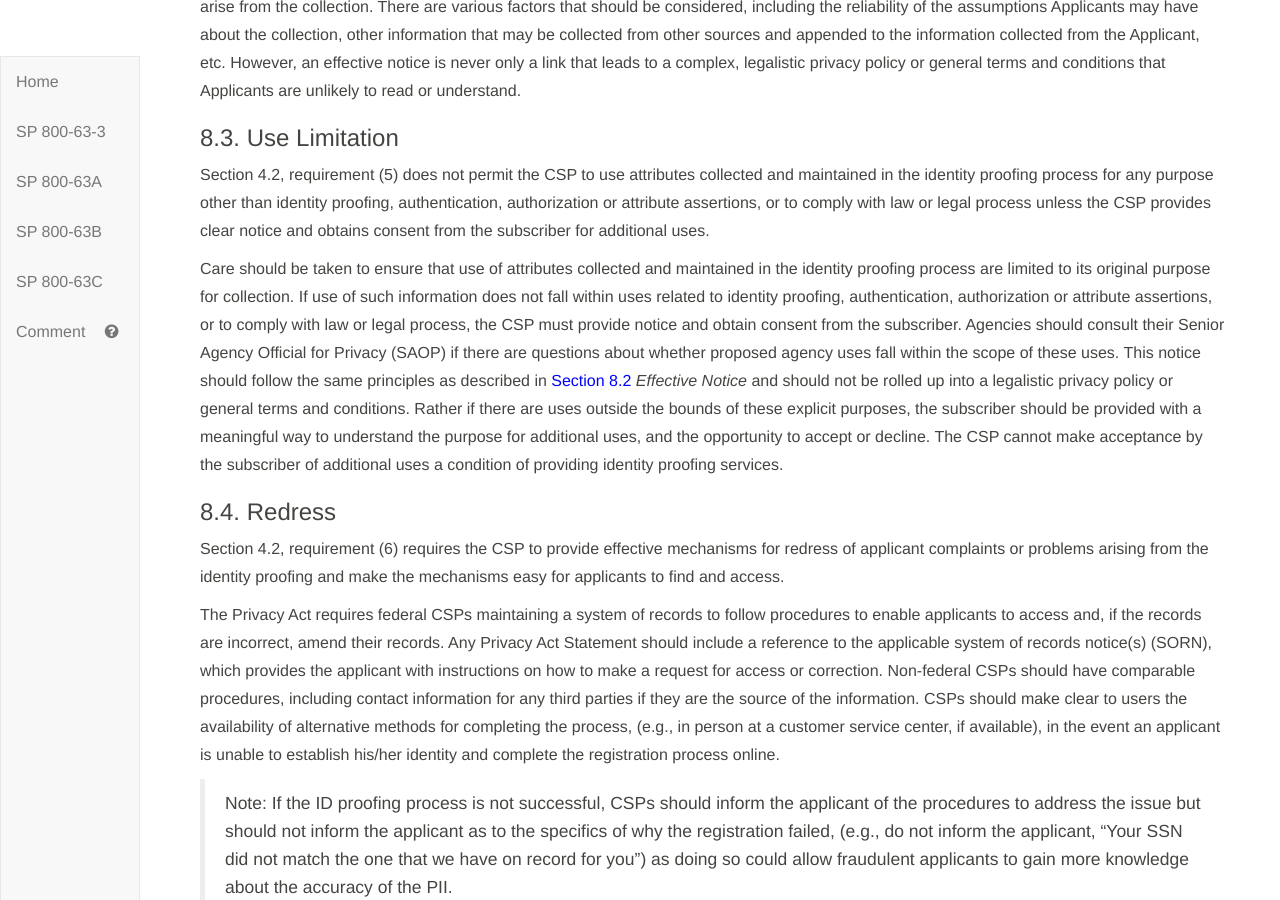
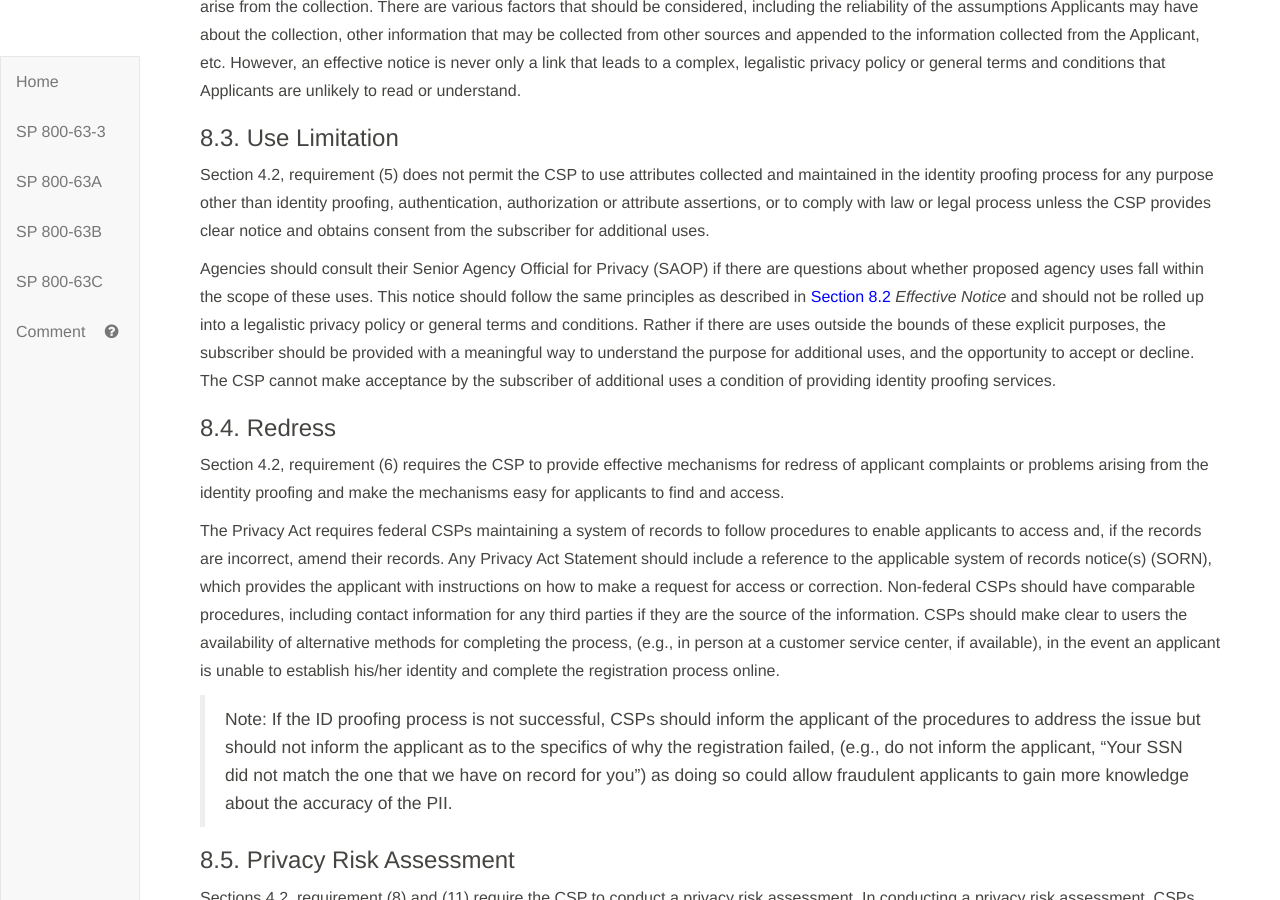
Before and after one commit to usnistgov/800-63-3, a Jekyll site: the page built from sp800-63a/sec8_privacy.md, in a window 1280 px wide and 900 px high, scrolled down 1234 px. Built offline with Jekyll 4.4.1, drawn with Linux system fonts in a browser that asks for light colours; our own code applies the rules of GitHub Pages for plain Markdown files.

Commit message:
Closes #832

```diff
--- a/sp800-63a/sec8_privacy.md
+++ b/sp800-63a/sec8_privacy.md
@@ -34,7 +34,7 @@
 
 Section 4.2, requirement (5) does not permit the CSP to use attributes collected and maintained in the identity proofing process for any purpose other than identity proofing, authentication, authorization or attribute assertions, or to comply with law or legal process unless the CSP provides clear notice and obtains consent from the subscriber for additional uses.
 
-Care should be taken to ensure that use of attributes collected and maintained in the identity proofing process are limited to its original purpose for collection.  If use of such information does not fall within uses related to identity proofing, authentication, authorization or attribute assertions, or to comply with law or legal process, the CSP must provide notice and obtain consent from the subscriber. Agencies should consult their Senior Agency Official for Privacy (SAOP) if there are questions about whether proposed agency uses fall within the scope of these uses. This notice should follow the same principles as described in [Section 8.2](#consent) _Effective Notice_ and should not be rolled up into a legalistic privacy policy or general terms and conditions.  Rather if there are uses outside the bounds of these explicit purposes, the subscriber should be provided with a meaningful way to understand the purpose for additional uses, and the opportunity to accept or decline.  The CSP cannot make acceptance by the subscriber of additional uses a condition of providing identity proofing services.
+Agencies should consult their Senior Agency Official for Privacy (SAOP) if there are questions about whether proposed agency uses fall within the scope of these uses. This notice should follow the same principles as described in [Section 8.2](#consent) _Effective Notice_ and should not be rolled up into a legalistic privacy policy or general terms and conditions.  Rather if there are uses outside the bounds of these explicit purposes, the subscriber should be provided with a meaningful way to understand the purpose for additional uses, and the opportunity to accept or decline.  The CSP cannot make acceptance by the subscriber of additional uses a condition of providing identity proofing services.
 
 ### 8.4. Redress
 
```
